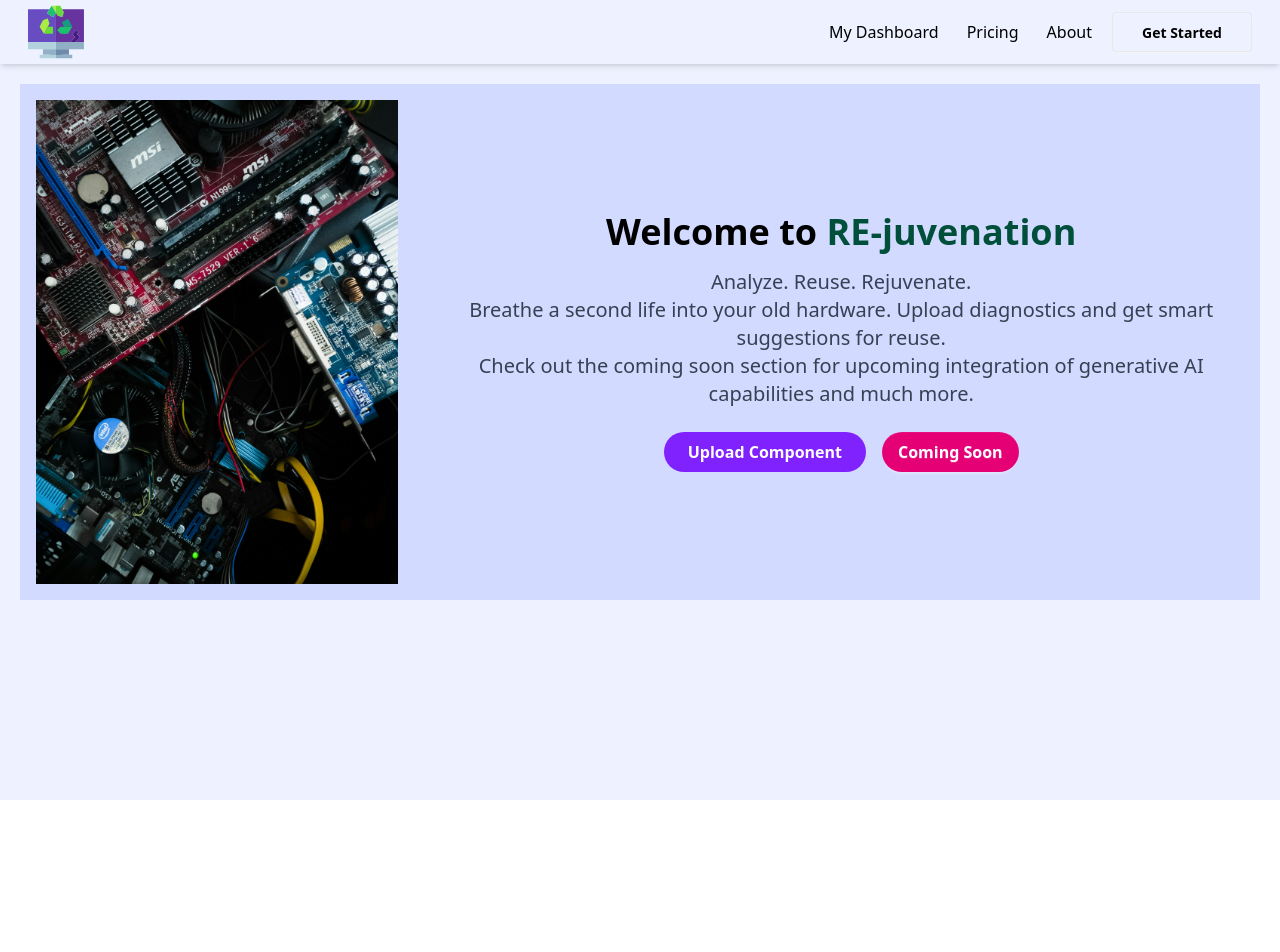
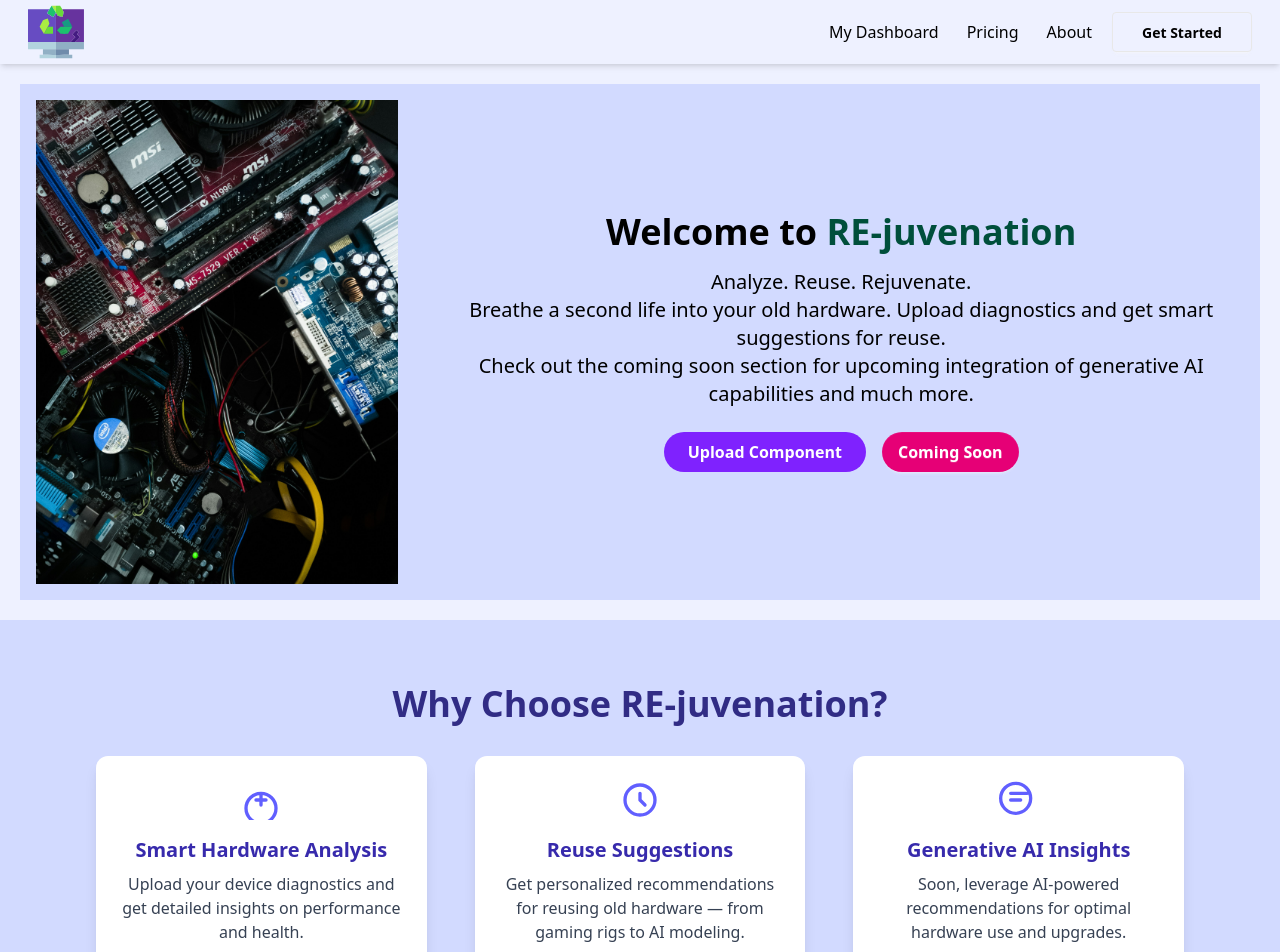
Before and after one commit to adhmara-prani/E-waste-management, a React (Vite) app in the folder frontend/: page / in a window 1280 px wide. Shown: the top 952 px of the page. Before the commit the page ends 800 px from the top, so only its background shows below. Built offline with nearby package versions, Linux system fonts and the light colour scheme.

Commit message:
Frontend continued...

```diff
--- a/frontend/src/App.jsx
+++ b/frontend/src/App.jsx
@@ -3,7 +3,7 @@ import Home from './pages/Home/Home.jsx'
 
 const App = () => {
   return (
-    <div className='flex flex-col h-screen w-fit'>
+    <div className='flex flex-col h-fit w-fit'>
       <Home/>
     </div>
   )
--- /dev/null
+++ b/frontend/src/components/Features/Features.jsx
@@ -0,0 +1,101 @@
+import React from "react";
+
+const features = [
+  {
+    title: "Smart Hardware Analysis",
+    description:
+      "Upload your device diagnostics and get detailed insights on performance and health.",
+    icon: (
+      <svg
+        className="w-10 h-10 text-indigo-500"
+        fill="none"
+        stroke="currentColor"
+        strokeWidth={2}
+        viewBox="0 0 24 24"
+        xmlns="http://www.w3.org/2000/svg"
+      >
+        <path
+          strokeLinecap="round"
+          strokeLinejoin="round"
+          d="M9 12h6m-3-3v6m9 2a9 9 0 11-18 0 9 9 0 0118 0z"
+        ></path>
+      </svg>
+    ),
+  },
+  {
+    title: "Reuse Suggestions",
+    description:
+      "Get personalized recommendations for reusing old hardware — from gaming rigs to AI modeling.",
+    icon: (
+      <svg
+        className="w-10 h-10 text-indigo-500"
+        fill="none"
+        stroke="currentColor"
+        strokeWidth={2}
+        viewBox="0 0 24 24"
+        xmlns="http://www.w3.org/2000/svg"
+      >
+        <path
+          strokeLinecap="round"
+          strokeLinejoin="round"
+          d="M12 8v4l3 3m6-3a9 9 0 11-18 0 9 9 0 0118 0z"
+        ></path>
+      </svg>
+    ),
+  },
+  {
+    title: "Generative AI Insights",
+    description:
+      "Soon, leverage AI-powered recommendations for optimal hardware use and upgrades.",
+    icon: (
+      <svg
+        className="w-10 h-10 text-indigo-500"
+        fill="none"
+        stroke="currentColor"
+        strokeWidth={2}
+        viewBox="0 0 24 24"
+        xmlns="http://www.w3.org/2000/svg"
+      >
+        <path
+          strokeLinecap="round"
+          strokeLinejoin="round"
+          d="M7 8h10M7 12h6m-3 8a9 9 0 100-18 9 9 0 000 18z"
+        ></path>
+      </svg>
+    ),
+  },
+];
+
+const Features = () => {
+  return (
+    <section
+      className="bg-[#d2daff] py-16 px-6 sm:px-12 lg:px-24"
+      aria-labelledby="features-title"
+    >
+      <div className="max-w-7xl mx-auto text-center">
+        <h2
+          id="features-title"
+          className="text-4xl font-bold text-indigo-900 mb-8"
+        >
+          Why Choose RE-juvenation?
+        </h2>
+        <div className="grid gap-12 sm:grid-cols-2 lg:grid-cols-3">
+          {features.map(({ title, description, icon }, idx) => (
+            <div
+              key={idx}
+              className="bg-white rounded-xl p-6 shadow-lg flex flex-col items-center text-center hover:shadow-xl transition-shadow duration-300"
+            >
+              <div className="mb-4">{icon}</div>
+              <h3 className="text-xl font-semibold text-indigo-800 mb-2">
+                {title}
+              </h3>
+              <p className="text-gray-700">{description}</p>
+            </div>
+          ))}
+        </div>
+      </div>
+    </section>
+  );
+};
+
+export default Features;
--- a/frontend/src/components/Hero/Hero.jsx
+++ b/frontend/src/components/Hero/Hero.jsx
@@ -6,18 +6,26 @@ const Hero = () => {
   return (
     <section>
       <div className='bg-[#D2DAFF] p-4 m-5 flex items-center'>
-        <img className='w-auto h-auto max-md:sm:size-1/2 md:size-1/2 lg:size-1/3 xl:size-3/10' src={heroImg} alt="heroImg" />
+        <img className='w-auto h-auto max-md:sm:size-1/2 md:size-1/2 lg:size-1/3 xl:size-3/10 max-sm:hidden' src={heroImg} alt="heroImg" />
 
-      <div className='sm:ml-5 max-sm:absolute max-sm:mt-260 text-center w-[85%] lg:ml-10 flex flex-col items-center'>
-          <h1 className='text-3xl max-sm:text-white md:text-4xl font-bold text-black mb-4'>
+      <div className='sm:ml-5 text-center text-black max-sm:w-[100%] w-[85%] lg:ml-10 flex flex-col items-center'>
+          <h1 className='text-2xl md:text-4xl font-bold mb-4'>
             Welcome to <span className='text-emerald-900'>RE-juvenation</span>
           </h1>
 
-          <p className='text-[16px] max-sm:text-white md:text-xl max-sm:text-lg text-gray-700 mb-6'>
-            Analyze. Reuse. Rejuvenate. <br />
-            Breathe a second life into your old hardware. Upload diagnostics and get smart suggestions for reuse. <br />
-            Check out the coming soon section for upcoming integration of generative AI capabilities and much more.
-          </p>
+          <div className='sm:text-lg md:text-xl max-sm:text-lg mb-6'>
+            <p>
+            Analyze. Reuse. Rejuvenate.
+            </p>
+
+            <p>
+              Breathe a second life into your old hardware. Upload diagnostics and get smart suggestions for reuse.
+            </p>
+
+            <p>
+              Check out the coming soon section for upcoming integration of generative AI capabilities and much more.
+            </p>
+          </div>
 
           {/* Upload Button */}
           <div className='flex gap-4 max-lg:flex-col'>
--- a/frontend/src/components/Navbar/Navbar.jsx
+++ b/frontend/src/components/Navbar/Navbar.jsx
@@ -6,14 +6,14 @@ import { useState } from 'react';
 
 
 const Navbar = () => {
-  const [Open, setOpen] = useState(false);
+  const [open, setOpen] = useState(false);
 
   const toggleMenu = () => {
-    setOpen(!Open);
+    setOpen(!open);
   }
 
   return (
-  <div>
+  <nav>
     <div className="hidden sm:flex navbar h-10 w-full shadow-md ">
             {/*left half*/}
             <div className='flex ml-5 items-center'>
@@ -37,10 +37,10 @@ const Navbar = () => {
 
     <div className='flex sm:hidden navbar h-10 bg-base-100'>
       <div>
-        <img onClick={toggleMenu} className='size-10 cursor-pointer stroke-black' src={!Open ? closeIcon : hamIcon} alt="hamburger" />
+        <img onClick={toggleMenu} className='size-10 cursor-pointer stroke-black' src={open ? closeIcon : hamIcon} alt="hamburger" />
       </div>
 
-      {!Open && (
+      {open && (
         <div className='absolute mt-82 w-[96%] text-black font-semibold z-1 bg-[#EEF1FF] p-4 rounded-xl'>
 
           <ul className='flex items-center justify-center gap-10 flex-col'>
@@ -48,13 +48,13 @@ const Navbar = () => {
             <li className='cursor-pointer'><a>Pricing</a></li>
             <li className='cursor-pointer'><a>About</a></li>
 
-            <button className='btn text-black w-35 bg-[#EEF1FF] hover:text-white hover:bg-gradient-to-b hover:from-indigo-400 hover:to-purple-400 transition duration-250'>Get Started</button>
+            <button type='button' className='btn text-black w-35 bg-[#EEF1FF] hover:text-white hover:bg-gradient-to-b hover:from-indigo-400 hover:to-purple-400 transition duration-250'>Get Started</button>
           </ul>
 
         </div>
       )}
     </div>
-  </div>
+  </nav>
 
 //     <div className="navbar bg-base-100 shadow-sm">
 //   <div className="navbar-start">
--- a/frontend/src/pages/Home/Home.jsx
+++ b/frontend/src/pages/Home/Home.jsx
@@ -1,12 +1,14 @@
 import React from 'react'
 import Navbar from '../../components/Navbar/Navbar.jsx'
 import Hero from '../../components/Hero/Hero.jsx'
+import Features from '../../components/Features/Features.jsx'
 
 const Home = () => {
   return (
     <div>
         <Navbar/>
         <Hero/>
+        <Features/>
     </div>
   )
 }
```
